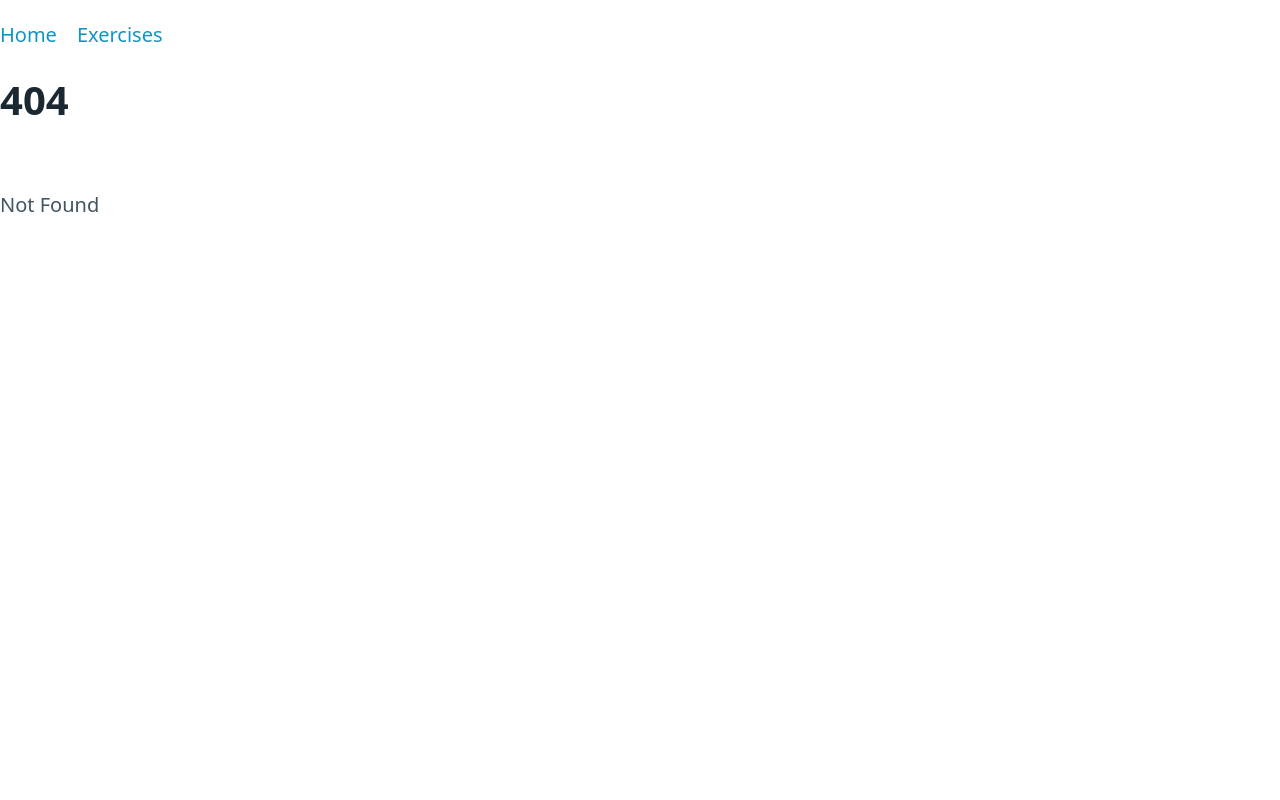
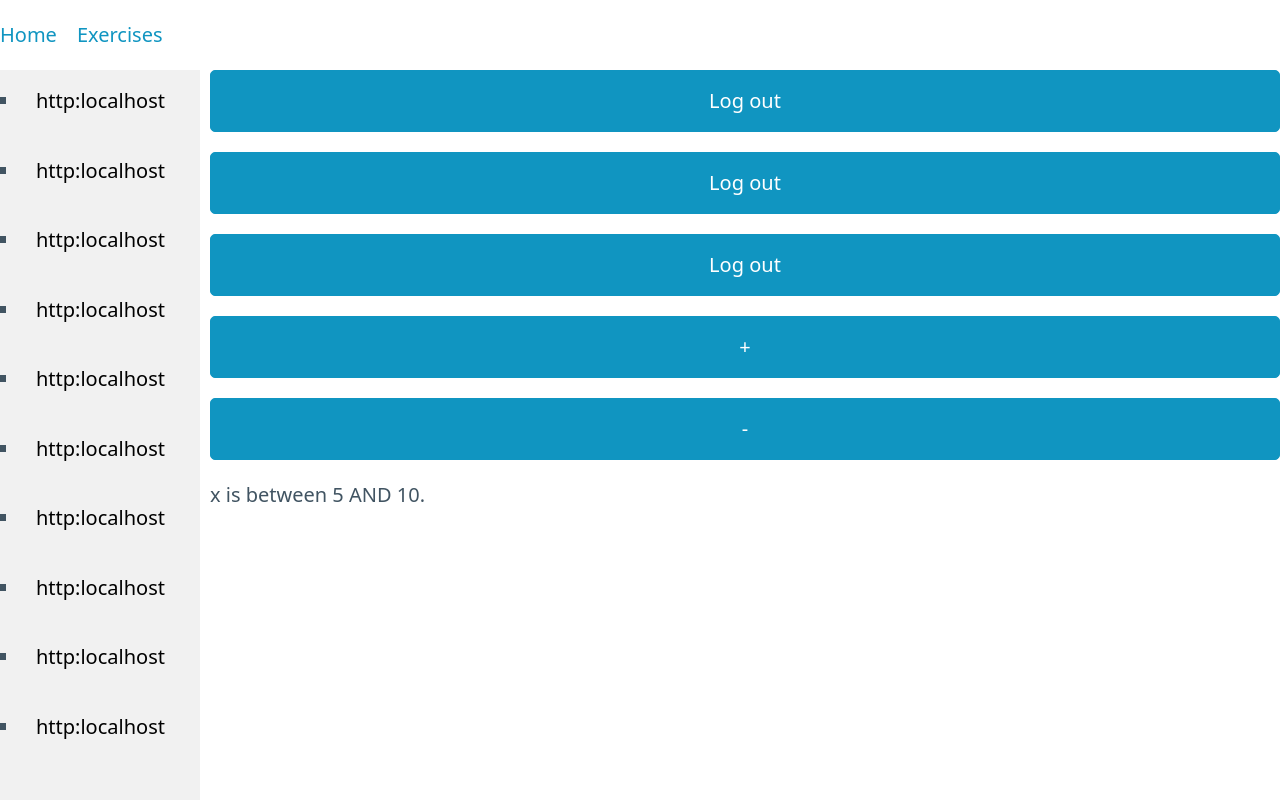
Before and after one commit to praful-hunde/learnSvelte, a SvelteKit app: page /Exercises/Logic in a window 1280 px wide. Before the commit this address had no page. Built offline with nearby package versions, Linux system fonts and the light colour scheme.

Commit message:
Logic Example added

```diff
--- /dev/null
+++ b/src/routes/Exercises/Logic/+page.svelte
@@ -0,0 +1,38 @@
+<script>
+	let user = { loggedIn: true };
+
+	function toggleLoggedIn() {
+		user.loggedIn = !user.loggedIn;
+	}
+
+	let x = 7;
+</script>
+
+{#if user.loggedIn}
+	<button on:click={toggleLoggedIn}>Log out</button>
+{/if}
+{#if !user.loggedIn}
+	<button on:click={toggleLoggedIn}>Log in</button>
+{/if}
+
+{#if user.loggedIn}
+	<button on:click={toggleLoggedIn}>Log out </button>
+{:else}
+	<button on:click={toggleLoggedIn}>Log in with :else block</button>
+{/if}
+{#if user.loggedIn}
+	<button on:click={toggleLoggedIn}>Log out </button>
+{:else if !user.loggedIn}
+	<button on:click={toggleLoggedIn}>Log in with :else if block</button>
+{/if}
+
+<button on:click={() => (x += 1)}>+</button>
+<button on:click={() => (x -= 1)}>-</button>
+
+{#if x > 10}
+	<p>x is greater than 10</p>
+{:else if 5 > x}
+	<p>x is x is less than 5</p>
+{:else}
+	<p>x is between 5 AND 10.</p>
+{/if}
```
